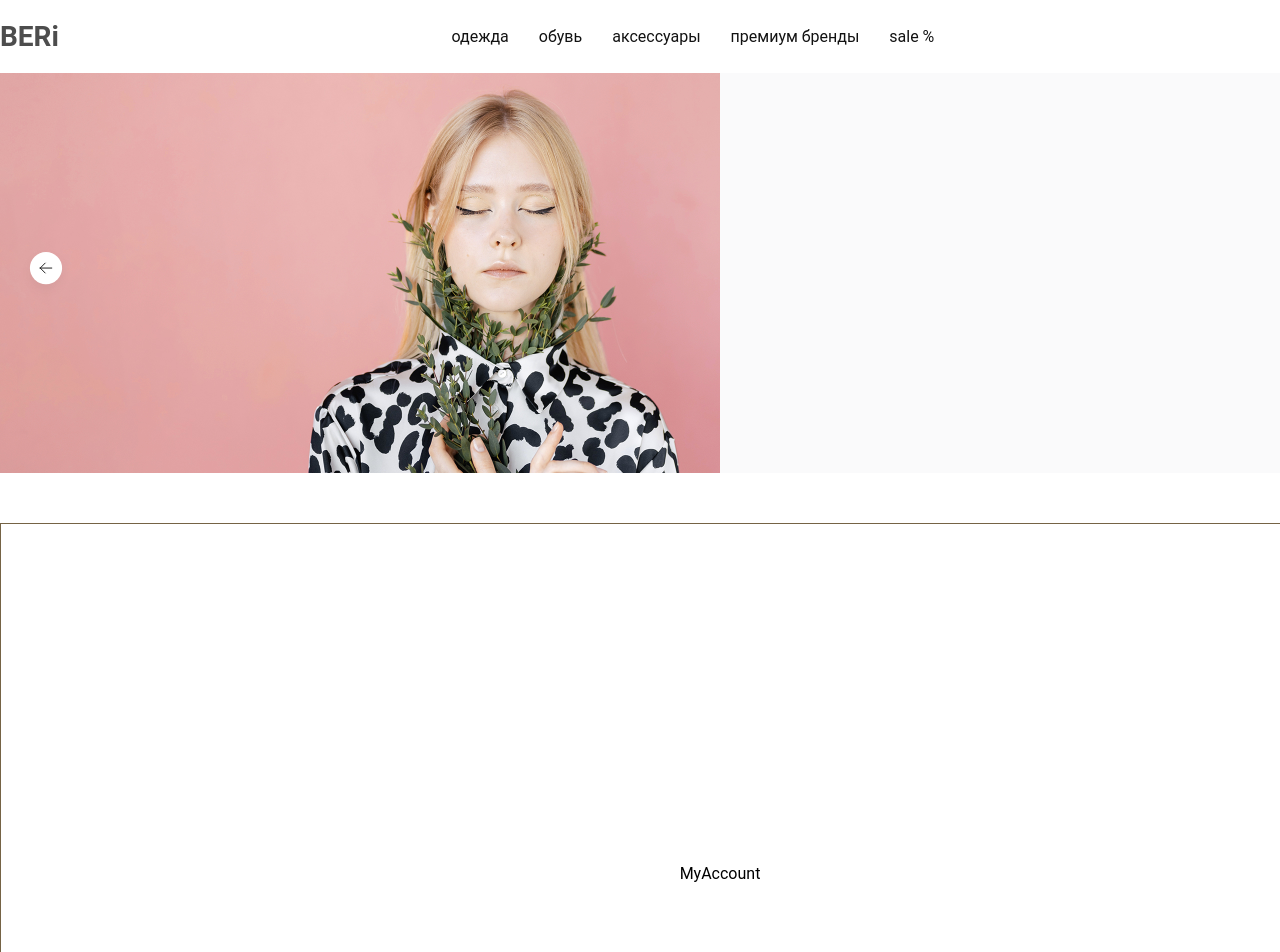
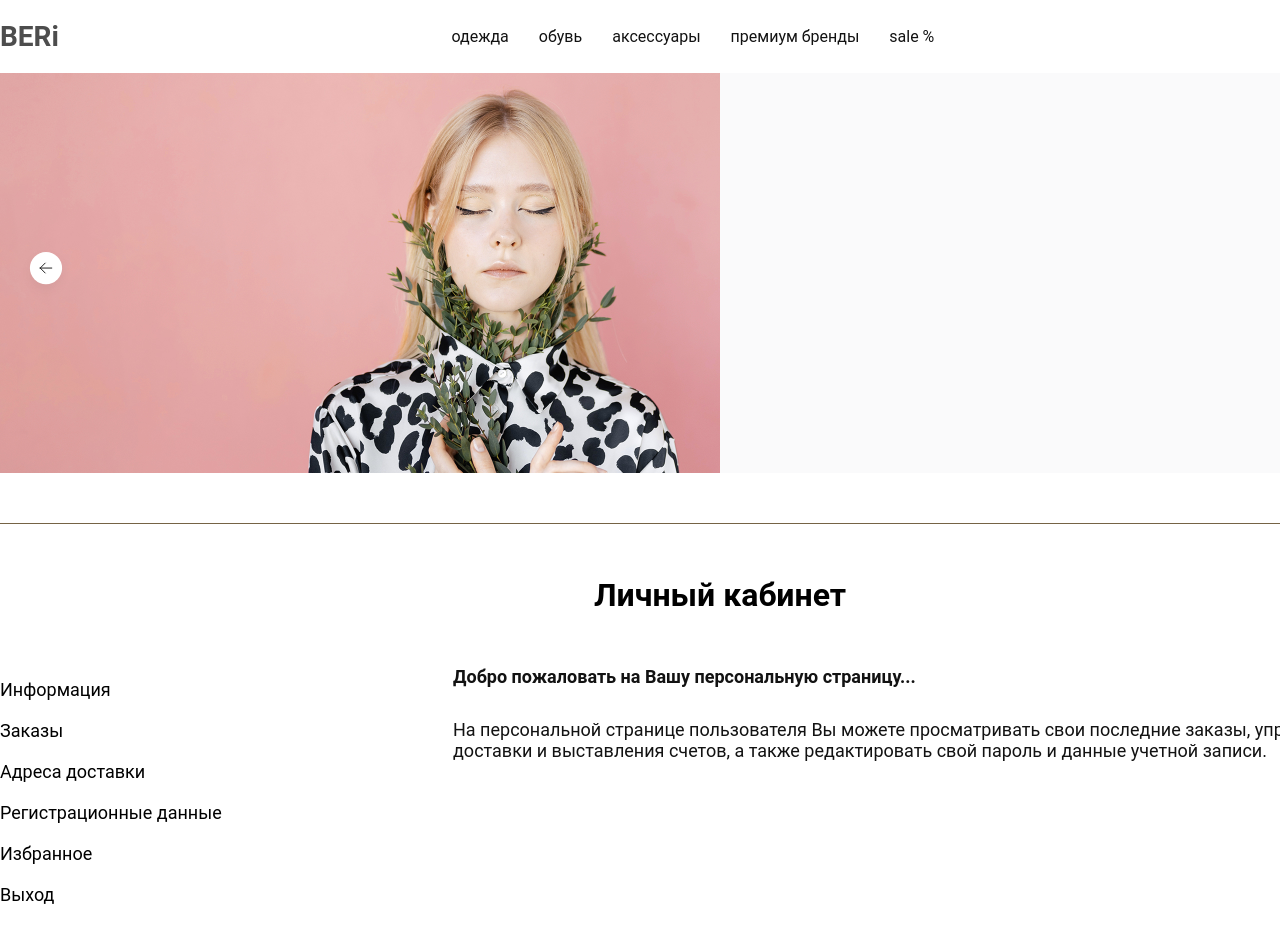
Before and after one commit to Kaipaeff/BERi, a React (Create React App) app in the folder client/: page /myaccount in a window 1280 px wide. Shown: the top 952 px of the page. Built offline with nearby package versions, Linux system fonts and the light colour scheme.

Commit message:
личный кабинет

```diff
--- /dev/null
+++ b/client/src/components/DeliveryAddresses/DeliveryAddresses.tsx
@@ -0,0 +1,13 @@
+import React from 'react';
+import OneAddressCard from './OneAddressCard/OneAddressCard';
+
+export default function DeliveryAddresses() {
+  return (
+    <>
+      <OneAddressCard />
+      <OneAddressCard />
+      <OneAddressCard />
+      <OneAddressCard />
+    </>
+  );
+}
--- /dev/null
+++ b/client/src/components/DeliveryAddresses/OneAddressCard/OneAddressCard.module.css
@@ -0,0 +1,33 @@
+.conteiner {
+  box-sizing: border-box;
+  display: flex;
+  flex-direction: column;
+  align-items: flex-start;
+  padding: 32px;
+  gap: 10px;
+  width: 424px;
+  height: 224px;
+  background: #ffffff;
+  border: 1px solid #cbcbcb;
+  border-radius: 6px;
+}
+.titleText {
+  width: 85%;
+}
+
+.title {
+  width: 100%;
+  display: flex;
+  flex-direction: row;
+  align-items: center;
+  justify-content: space-between;
+}
+
+.btnblock {
+  display: flex;
+  flex-direction: row;
+  align-items: center;
+  justify-content: flex-end;
+  width: auto;
+  cursor: pointer;
+}
--- /dev/null
+++ b/client/src/components/DeliveryAddresses/OneAddressCard/OneAddressCard.tsx
@@ -0,0 +1,83 @@
+import React from 'react';
+import styleOneAddressCard from './OneAddressCard.module.css';
+
+export default function OneAddressCard() {
+  return (
+    <div className={styleOneAddressCard.conteiner}>
+      <div className={styleOneAddressCard.title}>
+        <div className={styleOneAddressCard.titleText}>
+          <h4>Адрес доставки:</h4>
+        </div>
+        <div className={styleOneAddressCard.btnblock}>
+          <span
+            onClick={() => console.log('Нажата кнопка удалить адрес')}
+            title="Изменить адрес"
+            aria-label="done"
+          >
+            <svg
+              width="24"
+              height="24"
+              viewBox="0 0 24 24"
+              fill="none"
+              xmlns="http://www.w3.org/2000/svg"
+            >
+              <path
+                fill-rule="evenodd"
+                clip-rule="evenodd"
+                d="M16.5 3.92157C15.5509 3.92157 14.6408 4.29858 13.9697 4.96967L12.9697 5.96967L3.46967 15.4697C3.32902 15.6103 3.25 15.8011 3.25 16V20C3.25 20.4142 3.58579 20.75 4 20.75H8C8.19891 20.75 8.38968 20.671 8.53033 20.5303L18.0289 11.0318C18.0294 11.0313 18.0299 11.0308 18.0303 11.0303C18.0308 11.0299 18.0313 11.0294 18.0318 11.0289L19.0303 10.0303C19.7014 9.35924 20.0784 8.44905 20.0784 7.5C20.0784 6.55094 19.7014 5.64075 19.0303 4.96967C18.3592 4.29858 17.4491 3.92157 16.5 3.92157ZM17.5 9.43934L17.9697 8.96967C18.3595 8.57989 18.5784 8.05123 18.5784 7.5C18.5784 6.94876 18.3595 6.42011 17.9697 6.03033C17.5799 5.64055 17.0512 5.42157 16.5 5.42157C15.9488 5.42157 15.4201 5.64055 15.0303 6.03033L14.5607 6.5L17.5 9.43934ZM13.5 7.56066L4.75 16.3107V19.25H7.68934L16.4393 10.5L13.5 7.56066Z"
+                fill="#121212"
+              />
+            </svg>
+          </span>
+          <span title="Удалить адрес" aria-label="delete">
+            <svg
+              width="44"
+              height="44"
+              viewBox="0 0 44 44"
+              fill="none"
+              xmlns="http://www.w3.org/2000/svg"
+            >
+              <path
+                d="M14 17H30"
+                stroke="#121212"
+                stroke-width="1.5"
+                stroke-linecap="round"
+                stroke-linejoin="round"
+              />
+              <path
+                d="M20 21V27"
+                stroke="#121212"
+                stroke-width="1.5"
+                stroke-linecap="round"
+                stroke-linejoin="round"
+              />
+              <path
+                d="M24 21V27"
+                stroke="#121212"
+                stroke-width="1.5"
+                stroke-linecap="round"
+                stroke-linejoin="round"
+              />
+              <path
+                d="M15 17L16 29C16 29.5304 16.2107 30.0391 16.5858 30.4142C16.9609 30.7893 17.4696 31 18 31H26C26.5304 31 27.0391 30.7893 27.4142 30.4142C27.7893 30.0391 28 29.5304 28 29L29 17"
+                stroke="#121212"
+                stroke-width="1.5"
+                stroke-linecap="round"
+                stroke-linejoin="round"
+              />
+              <path
+                d="M19 17V14C19 13.7348 19.1054 13.4804 19.2929 13.2929C19.4804 13.1054 19.7348 13 20 13H24C24.2652 13 24.5196 13.1054 24.7071 13.2929C24.8946 13.4804 25 13.7348 25 14V17"
+                stroke="#121212"
+                stroke-width="1.5"
+                stroke-linecap="round"
+                stroke-linejoin="round"
+              />
+            </svg>
+          </span>
+        </div>
+        <p></p>
+      </div>
+      <p>Lorem ipsum dolor sit amet consectetur adipisicing elit</p>
+    </div>
+  );
+}
--- a/client/src/components/Footer/Footer.module.css
+++ b/client/src/components/Footer/Footer.module.css
@@ -33,16 +33,19 @@
   flex-direction: column;
   justify-content: flex-start;
   width: max-content;
+  gap: 10px;
 }
 .columnInfo {
   display: flex;
   flex-direction: column;
   width: max-content;
+  gap: 10px;
 }
 .columnCompany {
   display: flex;
   flex-direction: column;
   width: max-content;
+  gap: 10px;
 }
 
 .textlink {
--- /dev/null
+++ b/client/src/components/MyAccount/MyAccount.module.css
@@ -0,0 +1,68 @@
+.conteiner {
+  display: flex;
+  flex-direction: column;
+  align-items: center;
+  padding: 0px;
+  position: relative;
+  width: 1440px;
+  height: 1347px;
+  background: #ffffff;
+}
+
+.title {
+  margin: 52px 280px;
+  width: auto;
+  height: auto;
+  display: flex;
+  align-items: center;
+  justify-content: center;
+}
+
+.dashboard {
+  margin: 0px 30px;
+  width: 100%;
+  display: flex;
+  justify-content: space-around;
+  gap: 30px;
+}
+.dashboardtitle {
+  padding-bottom: 20px;
+}
+
+.dashboarlink {
+  display: flex;
+  flex-direction: column;
+  gap: 20px;
+}
+
+.dashboarlink:hover {
+  border-bottom: 1px solid black;
+}
+
+.navigator {
+  display: flex;
+  flex-direction: column;
+  align-items: flex-start;
+  padding: 0px;
+  width: 30%;
+  /* height: 434px; */
+  font-size: 18px;
+}
+.navigatorlink {
+  display: flex;
+  flex-direction: column;
+  padding-top: 13px;
+  gap: 20px;
+  cursor: pointer;
+}
+
+.navigatorinfo {
+  display: flex;
+  flex-direction: column;
+  align-items: flex-start;
+  padding: 0px;
+  width: 70%;
+  font-size: 18px;
+  gap: 32px;
+  color: #121212;
+}
--- a/client/src/components/MyAccount/MyAccount.tsx
+++ b/client/src/components/MyAccount/MyAccount.tsx
@@ -1,5 +1,106 @@
-import React from 'react';
+import React, { useState } from 'react';
+import styleMyAccount from './MyAccount.module.css';
+import DeliveryAddresses from '../DeliveryAddresses/DeliveryAddresses';
 
 export default function MyAccount() {
-  return <div>MyAccount</div>;
+  const [navigatorSelector, setNavigatorSelector] = useState(0);
+
+  return (
+    <div className={styleMyAccount.conteiner}>
+      <div className={styleMyAccount.title}>
+        <h1>Личный кабинет</h1>
+      </div>
+      <div className={styleMyAccount.dashboard}>
+        <div className={styleMyAccount.navigator}>
+          <div className={styleMyAccount.navigatorlink}>
+            <p
+              className={styleMyAccount.dashboarlink}
+              onClick={() => setNavigatorSelector(0)}
+            >
+              Информация
+            </p>
+            <p
+              className={styleMyAccount.dashboarlink}
+              onClick={() => setNavigatorSelector(1)}
+            >
+              Заказы
+            </p>
+            <p
+              className={styleMyAccount.dashboarlink}
+              onClick={() => setNavigatorSelector(2)}
+            >
+              Адреса доставки
+            </p>
+            <p
+              className={styleMyAccount.dashboarlink}
+              onClick={() => setNavigatorSelector(3)}
+            >
+              Регистрационные данные
+            </p>
+            <p
+              className={styleMyAccount.dashboarlink}
+              onClick={() => setNavigatorSelector(4)}
+            >
+              Избранное
+            </p>
+            <p
+              className={styleMyAccount.dashboarlink}
+              onClick={() => setNavigatorSelector(5)}
+            >
+              Выход
+            </p>
+          </div>
+        </div>
+        <div className={styleMyAccount.navigatorinfo}>
+          {!navigatorSelector && (
+            <>
+              <h4 className={styleMyAccount.dashboardtitleinfo}>
+                Добро пожаловать на Вашу персональную страницу...
+              </h4>
+
+              <p>
+                На персональной странице пользователя Вы можете просматривать
+                свои последние заказы, управлять адресами доставки и выставления
+                счетов, а также редактировать свой пароль и данные учетной
+                записи.
+              </p>
+            </>
+          )}
+          {navigatorSelector === 1 && (
+            <>
+              <h4 className={styleMyAccount.dashboardtitleinfo}>
+                Ваши последние заказы...
+              </h4>
+
+              <p>
+                Сдесь должен мапиться массив с данными о заказах пользователя...
+              </p>
+            </>
+          )}
+          {navigatorSelector === 2 && <DeliveryAddresses />}
+          {navigatorSelector === 3 && (
+            <>
+              <h4 className={styleMyAccount.dashboardtitleinfo}>
+                Ваши адреса доставки...
+              </h4>
+
+              <p>
+                Сдесь должен мапиться массив с данными пользователя о адресах
+                доставки ...
+              </p>
+            </>
+          )}
+          {navigatorSelector === 4 && (
+            <>
+              <h4 className={styleMyAccount.dashboardtitleinfo}>
+                Избранное...
+              </h4>
+
+              <p>Сдесь должен мапиться массив с избранными товарами...</p>
+            </>
+          )}
+        </div>
+      </div>
+    </div>
+  );
 }
```
Also changed, not shown: 2 other files (tests, documents, lock files or other folders).
